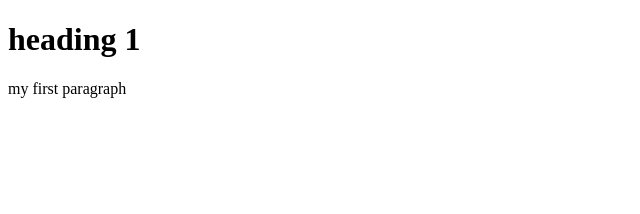
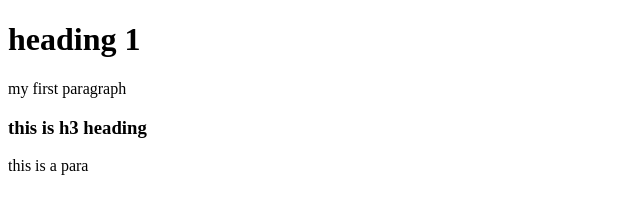
Before and after one commit to ankitacho/FIT3179_2025_AC, a plain HTML site: page index.html in a window 1280 px wide. Shown: the whole page, without its empty margins (0-640 px from the left). Drawn offline with Linux system fonts and the light colour scheme.

Commit message:
Update index.html
adding more description

```diff
--- a/index.html
+++ b/index.html
@@ -7,8 +7,7 @@
     <h1> heading 1</h1>
     <p> my first paragraph</p>
 
-    <table>
-
-    </table>
+    <h3> this is h3 heading </h3>
+    <p>this is a para</p>
 </body>
 </html>
```
